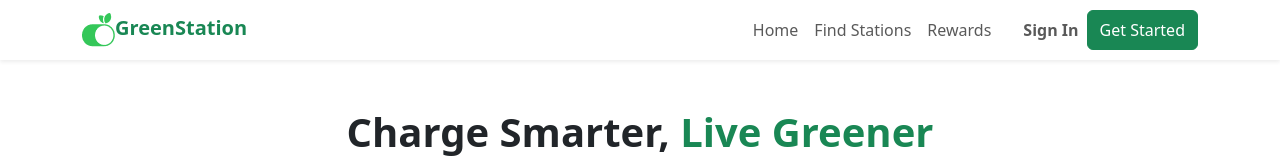
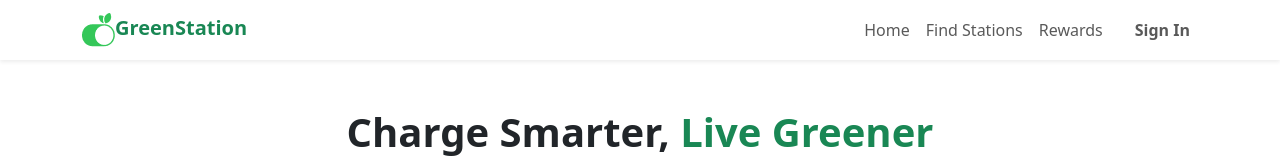
Before and after one commit to codewithme33/Green_Station, a React (Create React App) app in the folder frontend/: page / in a window 1280 px wide. Shown: the top 160 px of the page. Built offline with nearby package versions, Linux system fonts and the light colour scheme; no server answers.

Commit message:
final touch

```diff
--- a/frontend/src/components/Navbar.js
+++ b/frontend/src/components/Navbar.js
@@ -1,5 +1,5 @@
 import React from "react";
-import { Container, Navbar, Nav, Button } from "react-bootstrap";
+import { Container, Navbar, Nav} from "react-bootstrap";
 
 function NavigationBar() {
   return (
@@ -17,7 +17,7 @@ function NavigationBar() {
           </Nav>
           <Nav className="ms-3">
             <Nav.Link href="#" className="fw-bold">Sign In</Nav.Link>
-            <Button variant="success">Get Started</Button>
+
           </Nav>
         </Navbar.Collapse>
       </Container>
```
